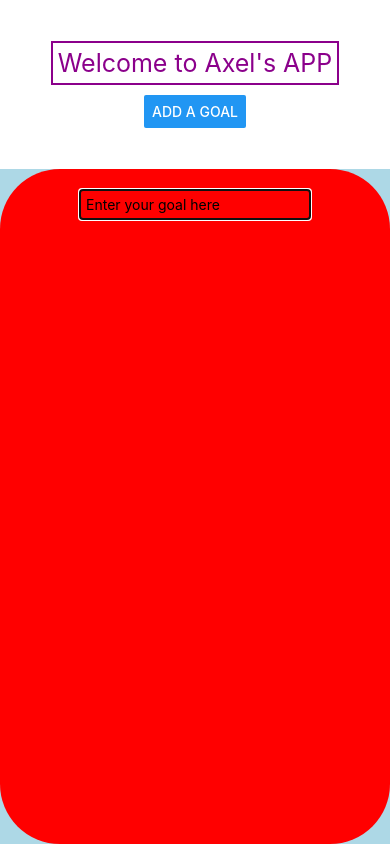
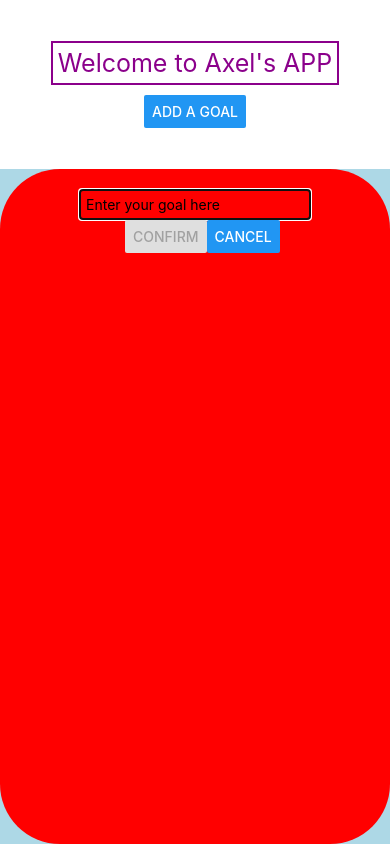
Before and after one commit to Axel-Q/goal-tracker-mobile, a React Native app: screen / in a window 390 px wide. Both pictures are taken after a click on the button "ADD A GOAL". Built offline with nearby package versions, Linux system fonts and the light colour scheme.

Commit message:
add button and finish the call back function

```diff
--- a/Components/Input.js
+++ b/Components/Input.js
@@ -60,7 +60,10 @@ export default function Input({textInputFocus, inputHandler, visible, cancelHand
                     ) : (
                         text && <Text>{text.length}</Text>
                     )}
-
+                    <View style={styles.buttonContainer}>
+                        <Button disabled={!canConfirm} title={"Confirm"} onPress={() => handleConfirm()}/>
+                        <Button title={"Cancel"} onPress={() => handleCancel()}/>
+                    </View>
                 </View>
             </View>
         </Modal>
```
